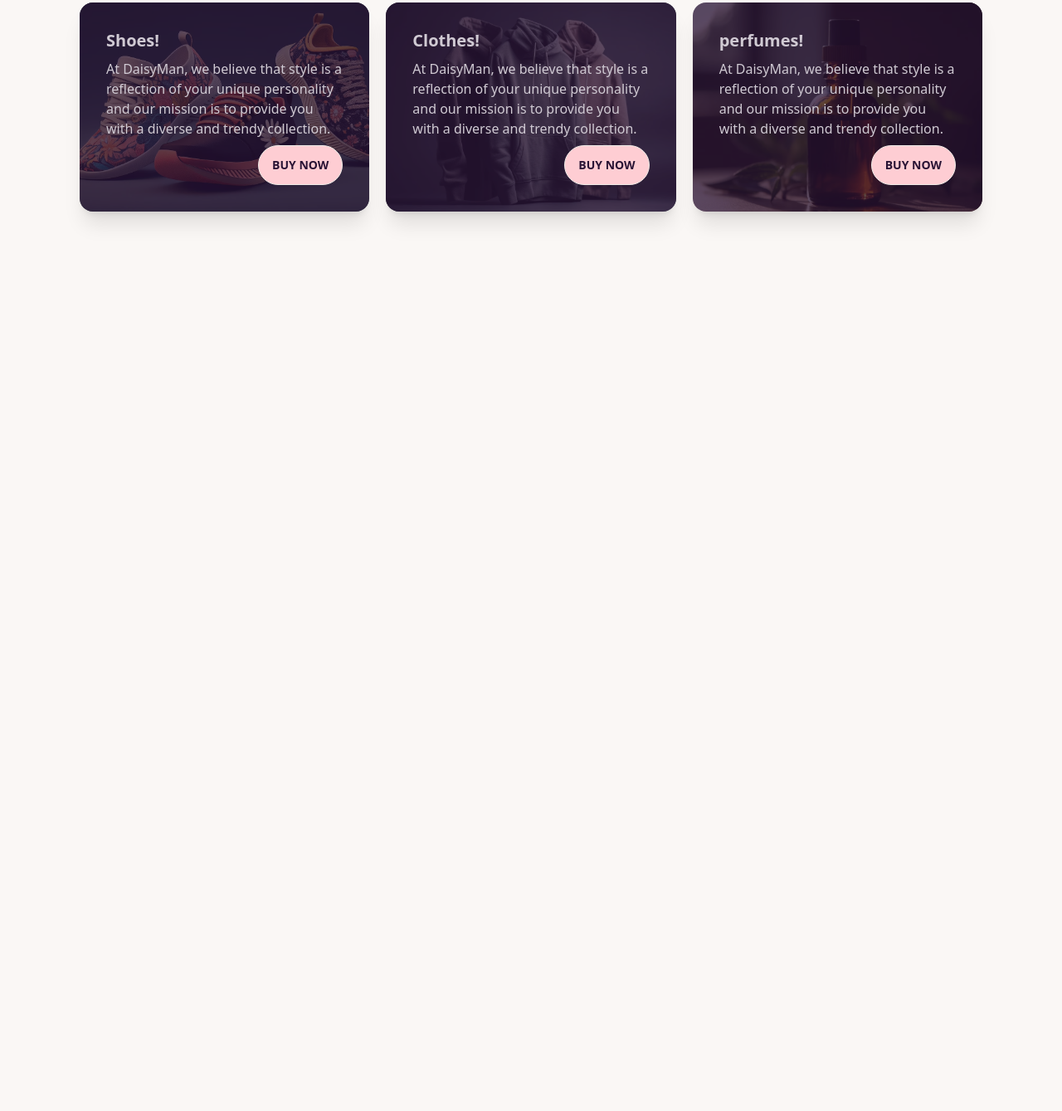
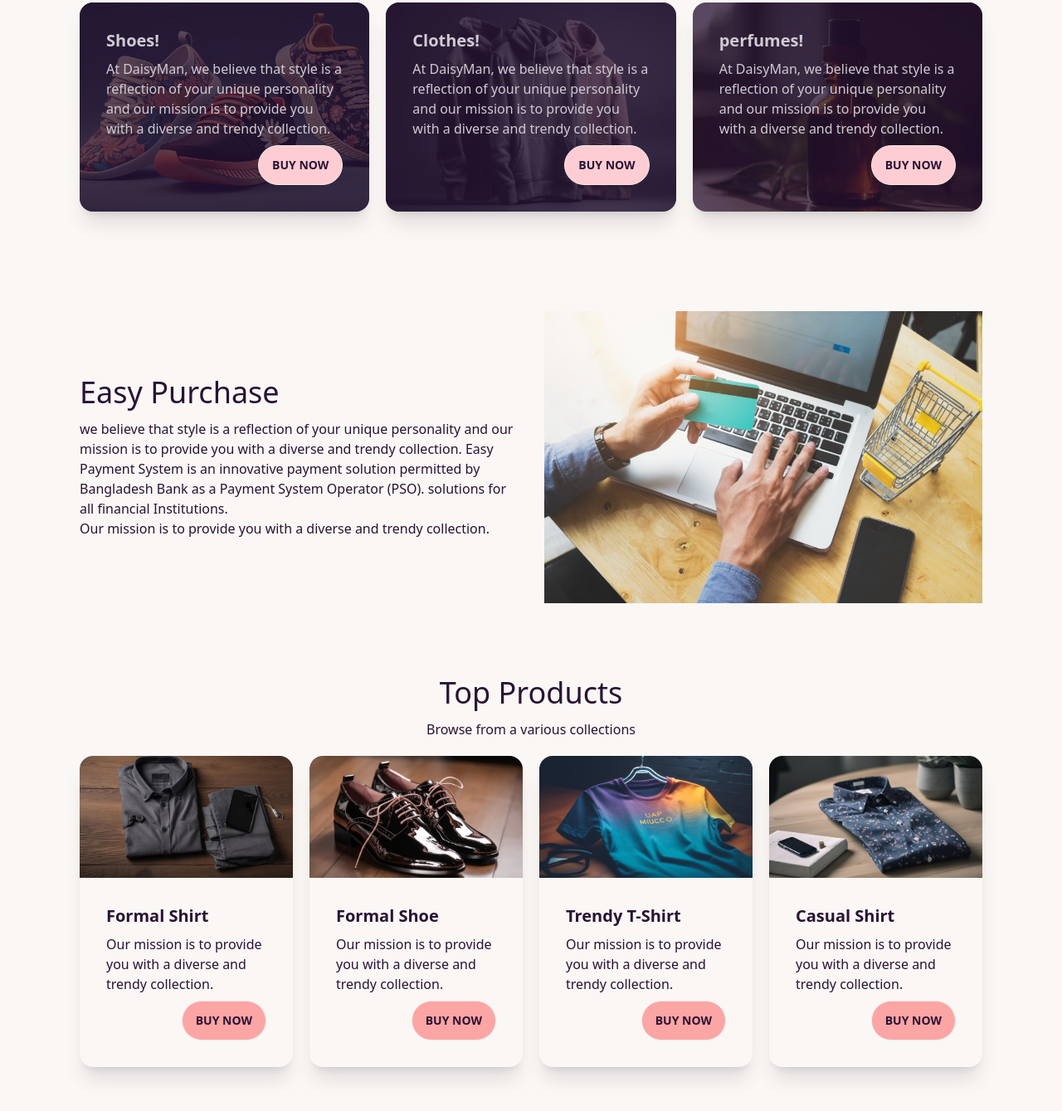
Before and after one commit to Abdullah-1922/daisy-man, a plain HTML site: page index.html in a window 1280 px wide. Shown: the part 957-2296 px from the top of the page at 83% size. Before the commit the page ends 1308 px from the top, so only its background shows below. Drawn offline with nearby package versions, Linux system fonts and the light colour scheme.

Commit message:
first commit

```diff
--- a/index.html
+++ b/index.html
@@ -116,7 +116,7 @@
                     <h2 class="card-title">Clothes!</h2>
                     <p>At DaisyMan, we believe that style is a reflection of your unique personality and our mission is to provide you with a
                     diverse and trendy collection.
-</p>
+                    </p>
                     <div class="card-actions justify-end">
                         <button class="btn bg-[#fecdd3]">Buy Now</button>
                     </div>
@@ -129,7 +129,7 @@
                     <h2 class="card-title">perfumes!</h2>
                     <p>At DaisyMan, we believe that style is a reflection of your unique personality and our mission is to provide you with a
                     diverse and trendy collection.
-</p>
+                    </p>
                     <div class="card-actions justify-end">
                         <button class="btn bg-[#fecdd3]">Buy Now</button>
                     </div>
@@ -138,5 +138,75 @@
             </div>
         </section>
 
+        <!-- Easy Purchase -->
+        <section  class="max-w-screen-2xl mx-auto px-8 md:px-16 lg:px-24 py-6 my-10">
+            <div class="flex gap-8 items-center flex-col  md:flex-row">
+                <div  class="flex-1  ">
+                    <h2 class="text-4xl mb-3">Easy Purchase</h2>
+                    <p>we believe that style is a reflection of your unique personality and our mission is to provide you with a diverse and
+                    trendy collection. Easy Payment System is an innovative payment solution permitted by Bangladesh Bank as a Payment System Operator (PSO).
+
+                     solutions for all financial Institutions.</p>
+                    <p>Our mission is to provide you with a diverse and trendy collection.</p>
+                </div>
+                <div class="flex-1"><img src="./images/easy-purchase.avif" alt=""></div>
+            </div>
+        </section>
+        <!--Top Products  -->
+        <section  class="max-w-screen-2xl mx-auto px-8 md:px-16 lg:px-24 py-6 my-10">
+            <div>
+                <div class="text-center">
+                    <h2 class="text-4xl mb-3">Top Products</h2>
+                    <p>Browse from a various collections</p>
+                </div>
+                <div class="grid gap-5 py-5 grid-cols-1 md:grid-cols-2 lg:grid-cols-4">
+                    <!-- card-1 -->
+                    <div class="card  bg-base-100 shadow-xl">
+                        <figure><img src="./images/1st.jpg" alt="Shoes" /></figure>
+                        <div class="card-body">
+                            <h2 class="card-title">Formal Shirt</h2>
+                            <p>Our mission is to provide you with a diverse and trendy collection.</p>
+                            <div class="card-actions justify-end">
+                                <button class="btn bg-[#fca5a5]">Buy Now</button>
+                            </div>
+                        </div>
+                    </div>
+                    <!-- card-2 -->
+                    <div class="card  bg-base-100 shadow-xl">
+                        <figure><img src="./images/2nd.avif" alt="Shoes" /></figure>
+                        <div class="card-body">
+                            <h2 class="card-title">Formal Shoe</h2>
+                            <p>Our mission is to provide you with a diverse and trendy collection.</p>
+                            <div class="card-actions justify-end">
+                                <button class="btn bg-[#fca5a5]">Buy Now</button>
+                            </div>
+                        </div>
+                    </div>
+                    <!-- card-3 -->
+                    <div class="card  bg-base-100 shadow-xl">
+                        <figure><img src="./images/3rd.avif" alt="Shoes" /></figure>
+                        <div class="card-body">
+                            <h2 class="card-title">Trendy T-Shirt</h2>
+                            <p>Our mission is to provide you with a diverse and trendy collection.</p>
+                            <div class="card-actions justify-end">
+                                <button class="btn bg-[#fca5a5]">Buy Now</button>
+                            </div>
+                        </div>
+                    </div>
+                    <!-- card-4 -->
+                    <div class="card  bg-base-100 shadow-xl">
+                        <figure><img src="./images/4th.avif" alt="Shoes" /></figure>
+                        <div class="card-body">
+                            <h2 class="card-title">Casual Shirt</h2>
+                            <p>Our mission is to provide you with a diverse and trendy collection.</p>
+                            <div class="card-actions justify-end">
+                                <button class="btn bg-[#fca5a5]">Buy Now</button>
+                            </div>
+                        </div>
+                    </div>
+                </div>
+            </div>
+        </section>
+
 </body>
 </html>
```
